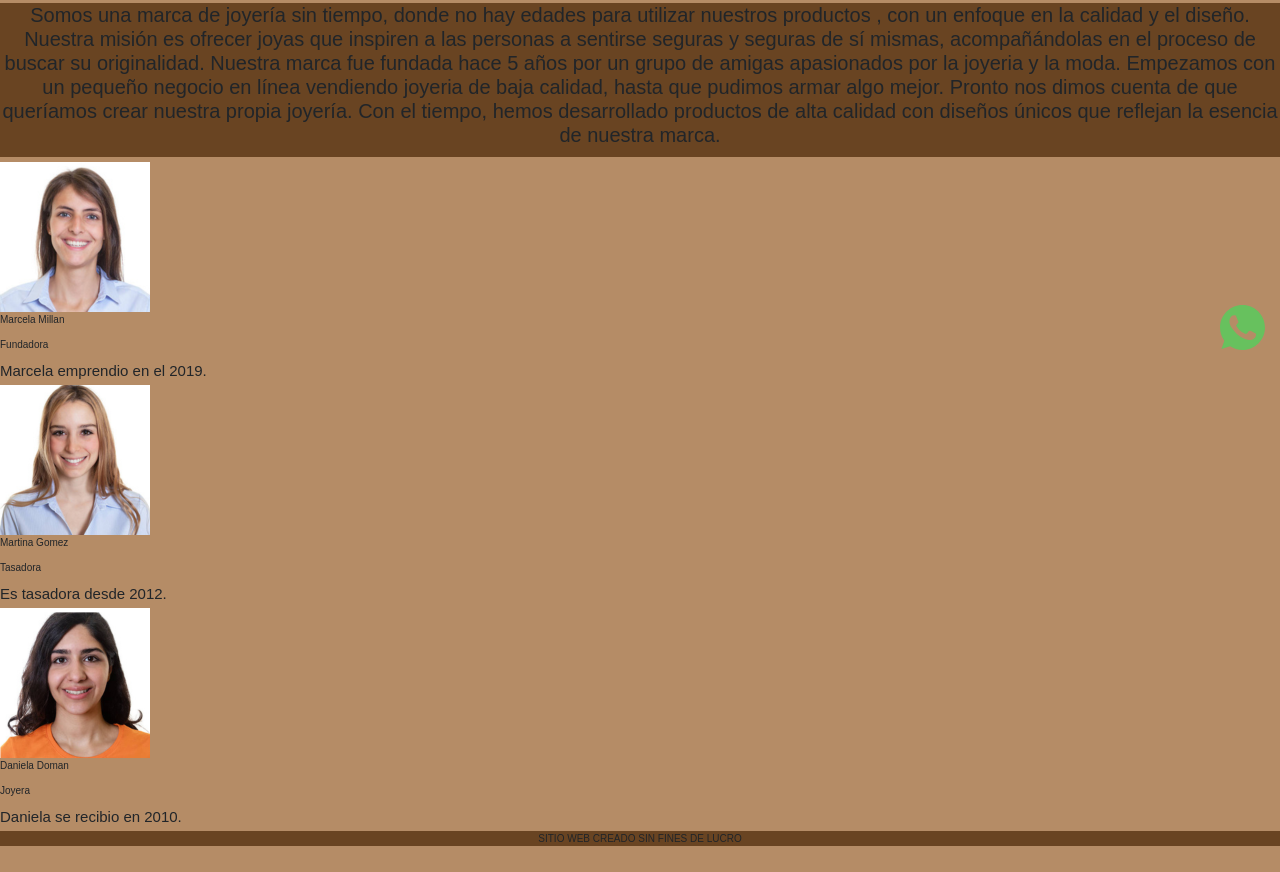
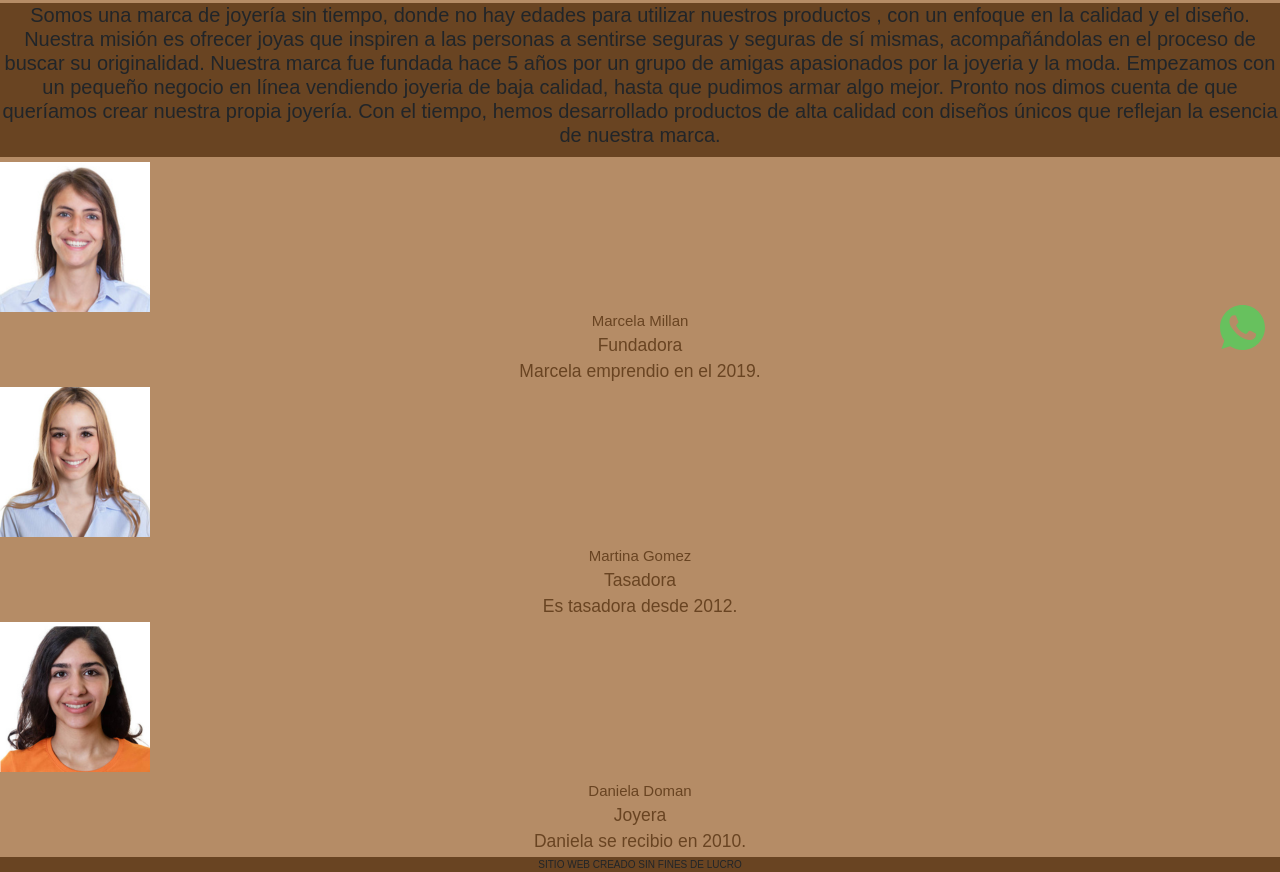
Before and after one commit to AgustinaSanchez27/PF-Sanchez, a website: page pages/sobrenosotros.html in a window 1280 px wide. Shown: the part 440-1312 px from the top of the page. Before the commit the page ends 1286 px from the top, so only its background shows below. Drawn offline with nearby package versions, Linux system fonts and the light colour scheme.

Commit message:
preentrega3

```diff
--- a/pages/sobrenosotros.html
+++ b/pages/sobrenosotros.html
@@ -14,10 +14,6 @@
 <body>
 
     <header>
-
-
-
-
 
          <nav class="navbar navbar-expand-lg ">
             <div class="container-fluid">
@@ -66,41 +62,33 @@
 
 
     <main>
+
       <div class="personal">
-        <div>
+
+        <div class="personal">
           <img src="../img/marcela2.png" alt="foto marcela">
+          <h4>Marcela Millan</h4>
+          <h3>Fundadora</h3>
+          <h3 class="personal-texto">Marcela emprendio en el 2019.</h3>
+        </div>
 
-               <p class="personal">Marcela Millan</p>
-               <p>Fundadora</p>
-
-               <h4 class="personal-texto">Marcela emprendio en el 2019.</h4>
-
-</div>
         <div>
           <img src="../img/martina2.png" alt="foto martina">
-
-               <p class="personal">Martina Gomez</p>
-               <p>Tasadora </p>
-
-               <h4 class= "personal-texto">Es tasadora  desde 2012. </h4>
+          <p class="personal">
+          <h4>Martina Gomez</h4>
+          <h3>Tasadora </h3>
+          <h3 class= "personal-texto">Es tasadora  desde 2012. </h3>
         </div>
 
         <div>
           <img src="../img/daniela3.png"  alt="foto daniela">
-
-               <p class="personal">Daniela Doman</p>
-               <p>Joyera</p>
-
-               <h4 class="personal-texto">Daniela se recibio en 2010.</h4>
-</div>
+          <p class="personal">
+          <h4>Daniela Doman</h4>
+          <h3>Joyera</h3>
+          <h3 class="personal-texto">Daniela se recibio en 2010.</h3>
         </div>
 
-</main>
-
-
-
-
-
+      </div>
 
     </main>
 
--- a/scss/_inicio.scss
+++ b/scss/_inicio.scss
@@ -1,6 +1,6 @@
 
 
-
+*{overflow-x: hidden;}
 
 html{
     font-size:  62,5%;
@@ -48,7 +48,7 @@ nav ul a:hover {
     width: 45px;
 }
 
-.frame {
-    display: flex;
+.iframe {
+    display: center;
 
 }
--- a/scss/_sobrenosotros.scss
+++ b/scss/_sobrenosotros.scss
@@ -1,18 +1,22 @@
 @import 'variables';
 @import 'mixins';
 
+
 .personal{
     display: flex;
+    flex-direction: column;
+    justify-content: flex-start;
+    align-items: center;
     padding: 15px;
-    text-align:end;
     font-size: large;
     font-family: fantasy;
-}
+  }
 
 .personal-texto {
-    display: flex;
-    padding: 0 auto;
-    text-align: center;
-    font-size: 8px;
-    font-family: fantasy;
+
+     padding: 0 auto;
+     text-align: center;
+     font-size: 50px;
+     font-family: fantasy;
+     align-items: center;
 }
--- a/scss/partials/_contactos.scss
+++ b/scss/partials/_contactos.scss
@@ -2,11 +2,11 @@
 @import 'mixins';
 
 .formulario {
+     width: auto;
      display: flex;
      flex-direction: column ;
      padding: 60px;
      font-size: 19px;
-     align-items: flex ;
      gap: 13px;
      color: #694422;
 
--- a/scss/partials/_generales.scss
+++ b/scss/partials/_generales.scss
@@ -1,5 +1,7 @@
 @import 'variables';
 @import 'mixins';
+
+*{overflow-x: hidden;}
 
 * {
     margin: 0px;
@@ -61,7 +63,8 @@ h2 {
 
 h3 {
     text-align: center;
-    font-size: 20px;
+    font-size: 20px bold;
+    color: #694422;
 
 }
 
--- a/scss/partials/_productos.scss
+++ b/scss/partials/_productos.scss
@@ -25,6 +25,7 @@
     align-items: center;
     gap: 30px;
     margin: 0 auto;
+    font-size: 15px;
 }
 
 
```
Also changed, not shown: index.html (+13 -19 lines), pages/contactanos.html (+1 -0 lines), pages/productos.html (+2 -0 lines), pages/promociones.html (+3 -1 lines), css/style.css, 1 other file. Lines whose indentation alone changed are shown as unchanged.
